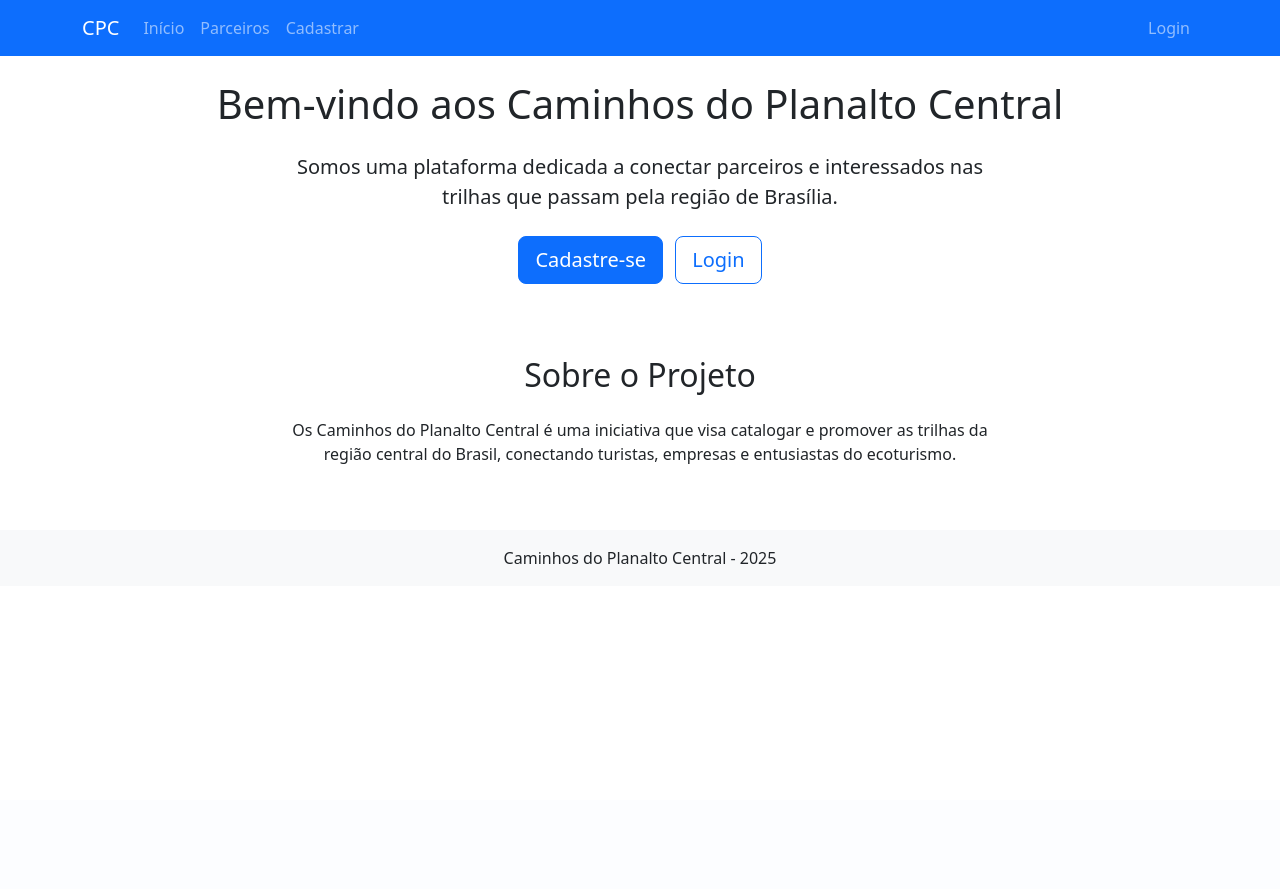
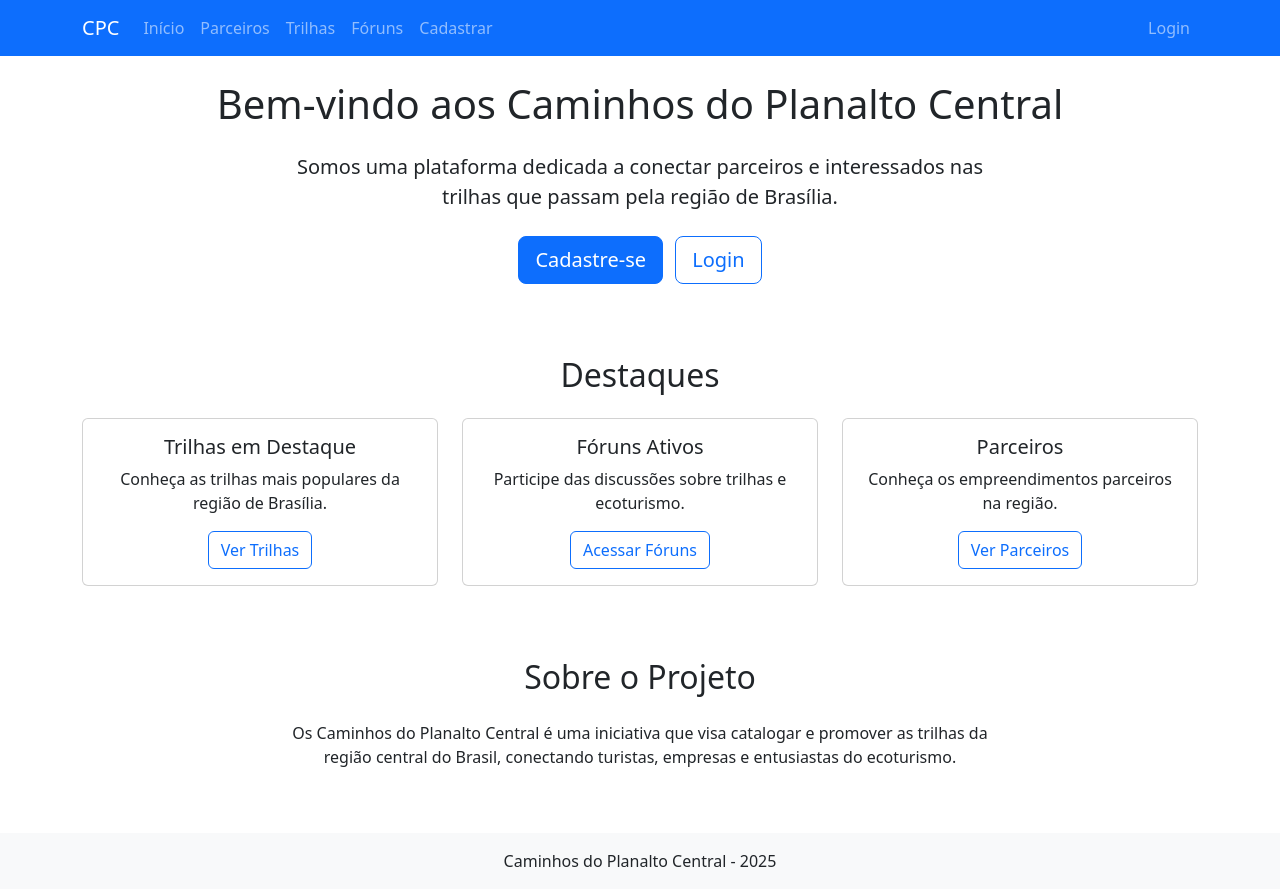
Before and after one commit to Silviolpires/Caminhos-PC, a Django app: page / in a window 1280 px wide. Before the commit the page ends 564 px from the top, so only its background shows below. Run offline with Django 5.2, Linux system fonts and the light colour scheme.

Commit message:
feat: personaliza navegação para usuários logados

```diff
--- a/home_view/templates/home_view/base.html
+++ b/home_view/templates/home_view/base.html
@@ -23,14 +23,51 @@
                         <li class="nav-item">
                             <a class="nav-link" href="{% url 'home_view:friends_list' %}">Parceiros</a>
                         </li>
+
+                        <!-- Menu para trilhas visível para todos -->
+                        <li class="nav-item">
+                            <a class="nav-link" href="{% url 'trilhas_view:lista_trilhas' %}">Trilhas</a>
+                        </li>
+
+                        <!-- Menu Fóruns visível para todos, mas com opções diferentes -->
+                        <li class="nav-item">
+                            <a class="nav-link" href="{% url 'forum_view:forum' %}">Fóruns</a>
+                        </li>
+
+                        <!-- Item de menu apenas para não logados -->
+                        {% if not request.session.is_authenticated %}
                         <li class="nav-item">
                             <a class="nav-link" href="{% url 'home_view:user_type' %}">Cadastrar</a>
                         </li>
+                        {% endif %}
                     </ul>
+
                     <ul class="navbar-nav ms-auto">
-                        <li class="nav-item">
-                            <a class="nav-link" href="{% url 'home_view:login' %}">Login</a>
-                        </li>
+                        {% if request.session.is_authenticated %}
+                            <!-- Menu para usuários logados -->
+                            <li class="nav-item dropdown">
+                                <a class="nav-link dropdown-toggle" href="#" id="navbarDropdown" role="button"
+                                   data-bs-toggle="dropdown" aria-expanded="false">
+                                    {{ request.session.user_name }}
+                                </a>
+                                <ul class="dropdown-menu dropdown-menu-end" aria-labelledby="navbarDropdown">
+                                    <li><a class="dropdown-item" href="{% url 'dashboard:main' %}">Dashboard</a></li>
+                                    <li><a class="dropdown-item" href="{% url 'dashboard:profile' %}">Meu Perfil</a></li>
+                                    {% if request.session.user_type == 'fisica' %}
+                                    <li><a class="dropdown-item" href="{% url 'dashboard:minhas_trilhas' %}">Minhas Trilhas</a></li>
+                                    {% elif request.session.user_type == 'juridica' %}
+                                    <li><a class="dropdown-item" href="{% url 'dashboard:meu_empreendimento' %}">Meu Empreendimento</a></li>
+                                    {% endif %}
+                                    <li><hr class="dropdown-divider"></li>
+                                    <li><a class="dropdown-item" href="{% url 'home_view:logout' %}">Sair</a></li>
+                                </ul>
+                            </li>
+                        {% else %}
+                            <!-- Link de login para não logados -->
+                            <li class="nav-item">
+                                <a class="nav-link" href="{% url 'home_view:login' %}">Login</a>
+                            </li>
+                        {% endif %}
                     </ul>
                 </div>
             </div>
--- a/home_view/templates/home_view/home.html
+++ b/home_view/templates/home_view/home.html
@@ -6,6 +6,27 @@
 <div class="text-center">
     <h1 class="mb-4">Bem-vindo aos Caminhos do Planalto Central</h1>
 
+    {% if request.session.is_authenticated %}
+        <!-- Conteúdo para usuários logados -->
+        <div class="row justify-content-center">
+            <div class="col-md-8">
+                <p class="lead mb-4">
+                    Olá, {{ request.session.user_name }}! Bem-vindo de volta à nossa plataforma.
+                </p>
+
+                <div class="mb-4">
+                    <a href="{% url 'dashboard:main' %}" class="btn btn-primary btn-lg">Acessar Dashboard</a>
+
+                    {% if request.session.user_type == 'fisica' %}
+                    <a href="{% url 'dashboard:minhas_trilhas' %}" class="btn btn-outline-primary btn-lg ms-2">Minhas Trilhas</a>
+                    {% elif request.session.user_type == 'juridica' %}
+                    <a href="{% url 'dashboard:meu_empreendimento' %}" class="btn btn-outline-primary btn-lg ms-2">Meu Empreendimento</a>
+                    {% endif %}
+                </div>
+            </div>
+        </div>
+    {% else %}
+        <!-- Conteúdo para visitantes (não logados) -->
         <div class="row justify-content-center">
             <div class="col-md-8">
                 <p class="lead mb-4">
@@ -18,7 +39,43 @@
                 </div>
             </div>
         </div>
+    {% endif %}
 
+    <!-- Seção de destaques visível para todos -->
+    <div class="mt-5">
+        <h2 class="mb-4">Destaques</h2>
+        <div class="row justify-content-center">
+            <div class="col-md-4 mb-4">
+                <div class="card h-100">
+                    <div class="card-body">
+                        <h5 class="card-title">Trilhas em Destaque</h5>
+                        <p class="card-text">Conheça as trilhas mais populares da região de Brasília.</p>
+                        <a href="{% url 'trilhas_view:lista_trilhas' %}" class="btn btn-outline-primary">Ver Trilhas</a>
+                    </div>
+                </div>
+            </div>
+            <div class="col-md-4 mb-4">
+                <div class="card h-100">
+                    <div class="card-body">
+                        <h5 class="card-title">Fóruns Ativos</h5>
+                        <p class="card-text">Participe das discussões sobre trilhas e ecoturismo.</p>
+                        <a href="{% url 'forum_view:forum' %}" class="btn btn-outline-primary">Acessar Fóruns</a>
+                    </div>
+                </div>
+            </div>
+            <div class="col-md-4 mb-4">
+                <div class="card h-100">
+                    <div class="card-body">
+                        <h5 class="card-title">Parceiros</h5>
+                        <p class="card-text">Conheça os empreendimentos parceiros na região.</p>
+                        <a href="{% url 'home_view:friends_list' %}" class="btn btn-outline-primary">Ver Parceiros</a>
+                    </div>
+                </div>
+            </div>
+        </div>
+    </div>
+
+    <!-- Seção Sobre o Projeto (visível para todos) -->
     <div class="mt-5">
         <h2 class="mb-4">Sobre o Projeto</h2>
         <div class="row justify-content-center">
```
Lines whose indentation alone changed are shown as unchanged.
